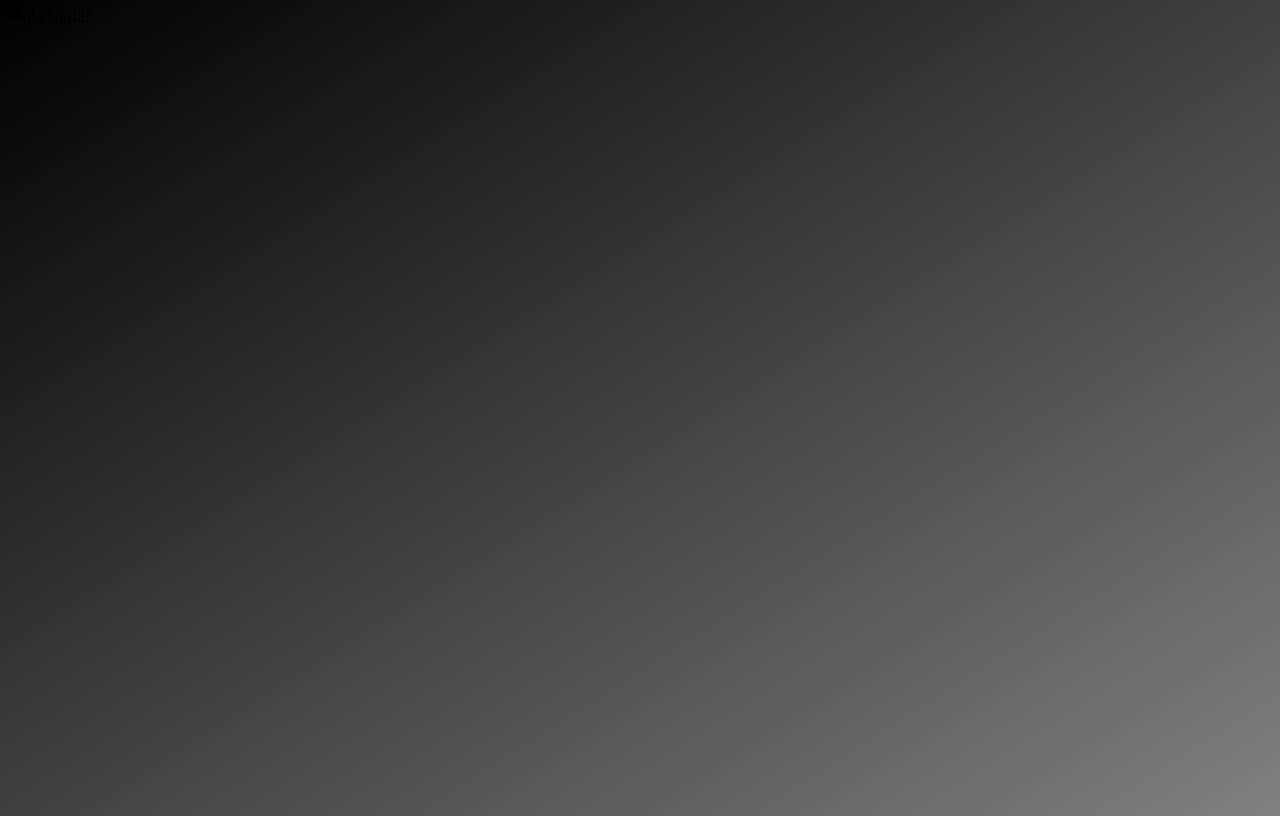
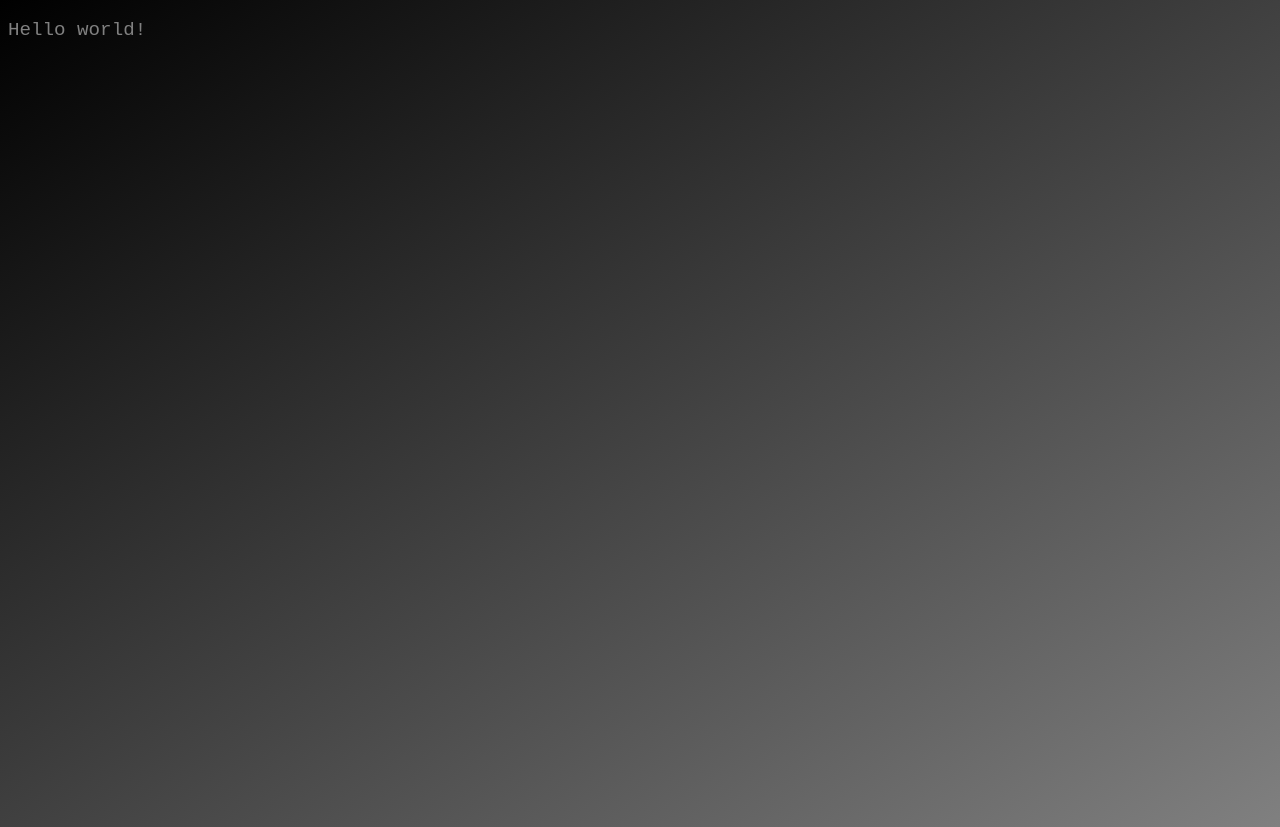
Before and after one commit to Jules3specss/julesw.online, a plain HTML site: page html/home.html in a window 1280 px wide. Drawn offline with Linux system fonts and the light colour scheme.

Commit message:
Added color and special font

```diff
--- a/html/home.html
+++ b/html/home.html
@@ -7,6 +7,6 @@
     <title>Document</title>
 </head>
 <body>
-    Hello world!
+    <p>Hello world!</p>
 </body>
 </html>
--- a/style/style.css
+++ b/style/style.css
@@ -3,3 +3,10 @@ body {
     background-repeat: no-repeat;
     height: 100vh;
 }
+
+p {
+    font-family: 'Courier New', Courier, monospace;
+    font-size: larger;
+    text-decoration: dotted;
+    color: grey;
+}
```
